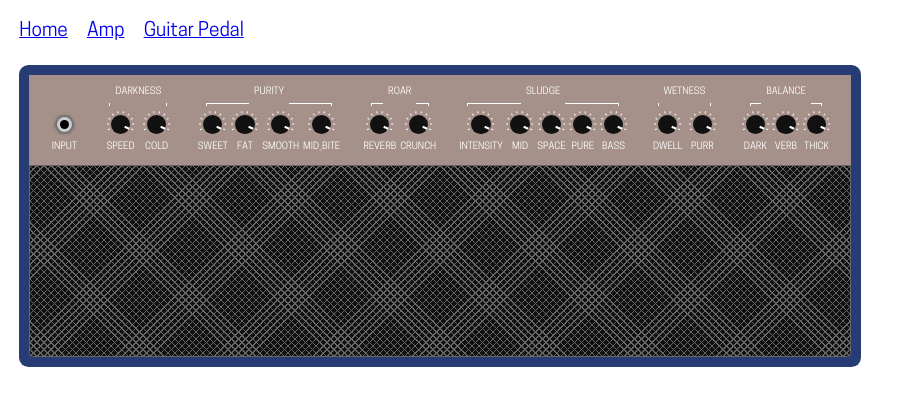
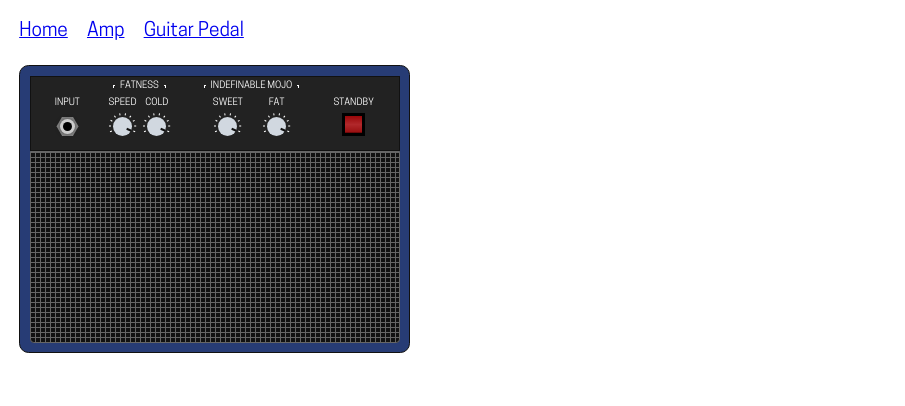
Before and after one commit to irskep/stevewater, a Vue app: page /#/amp/1596929835000 in a window 1280 px wide. Shown: the top 406 px of the page, without its empty margins (0-905 px from the left). Built offline with nearby package versions, Linux system fonts and the light colour scheme.

Commit message:
power switches

```diff
--- a/src/components/RandomGuitarAmpWithCopy.vue
+++ b/src/components/RandomGuitarAmpWithCopy.vue
@@ -13,12 +13,13 @@
 import { Prop, Component, Vue } from "vue-property-decorator";
 import { RNG } from "@/RNG";
 import GuitarAmp from "@/components/guitaramp/GuitarAmp.vue";
+import { GuitarAmpValues, ControlGroup } from "./guitaramp/GuitarAmpValues";
 import {
-  GuitarAmpValues,
-  ControlGroup,
-  Control
-} from "./guitaramp/GuitarAmpValues";
-import { ampKnobWords, ampKnobGroupWords } from "@/const";
+  ampKnobWords,
+  ampKnobGroupWords,
+  ampPowerColorCombos,
+  ampPowerWords
+} from "@/const";
 
 @Component({ components: { GuitarAmp } })
 export default class RandomGuitarPedalWithCopy extends Vue {
@@ -51,11 +52,13 @@ export default class RandomGuitarPedalWithCopy extends Vue {
             "switch1",
             "switch2"
           ]),
-          label: knobLabels.pop()!
+          label: knobLabels.pop() || ""
         });
       }
       groups.push(g);
     }
+
+    const powerSwitchWords = rng.shuffled(ampPowerWords);
 
     return {
       bgChoice: rng.getRandom(),
@@ -66,7 +69,12 @@ export default class RandomGuitarPedalWithCopy extends Vue {
       knobLabelPosition: rng.choice(["top", "bottom"]),
       groupLabelPosition: rng.choice(["top", "bottom"]),
       groups: groups,
-      height: rng.choice(["10em", "10em", "15em", "20em", "30em"])
+      height: rng.choice(["10em", "10em", "15em", "20em", "30em"]),
+      powerSwitches: rng.choice(ampPowerColorCombos).map((style, i) => ({
+        label: powerSwitchWords[i],
+        style: style
+      })),
+      powerSwitchStyle: rng.choice(["flat", "round"])
     };
   }
 }
--- a/src/components/guitaramp/AmpBody.vue
+++ b/src/components/guitaramp/AmpBody.vue
@@ -19,6 +19,7 @@ export default {
   background-color: var(--bg);
   color: var(--textOnBg);
   padding: 0.5em;
+  border: 1px solid #111;
 }
 
 .AmpBody__Inner {
--- a/src/components/guitaramp/AmpControlGroup.vue
+++ b/src/components/guitaramp/AmpControlGroup.vue
@@ -48,12 +48,27 @@ export default {
   display: flex;
   flex-direction: row;
   justify-content: space-around;
-  align-items: stretch;
+
+  &.m-top {
+    .SpacerLeft,
+    .SpacerRight {
+      flex-direction: column-reverse;
+    }
+  }
+  &.m-bottom {
+    align-items: flex-end;
+
+    .SpacerLeft,
+    .SpacerRight {
+      flex-direction: column;
+    }
+  }
 
   .Text {
     flex-grow: 0;
     margin: 0 0.5em;
     white-space: pre;
+    line-height: 1em;
   }
 
   .SpacerLeft,
@@ -63,35 +78,35 @@ export default {
     height: 100%;
 
     display: flex;
-    flex-direction: column-reverse;
     align-items: stretch;
   }
 
   &.m-top {
     .SpacerLeft_Inner,
     .SpacerRight_Inner {
-      margin-top: 1.1em;
-      height: 0.3em;
       border-top: 1px solid var(--textOnBg2);
+      margin-bottom: 0.1rem;
     }
   }
 
   &.m-bottom {
     .SpacerLeft_Inner,
     .SpacerRight_Inner {
-      margin-top: 0.8em;
-      min-width: 0.2em;
-      height: 0.3em;
+      margin-top: 0.1rem;
       border-bottom: 1px solid var(--textOnBg2);
     }
   }
 
   .SpacerLeft_Inner {
+    min-width: 0.2em;
+    height: 0.3em;
     margin-left: 1em;
     border-left: 1px solid var(--textOnBg2);
   }
 
   .SpacerRight_Inner {
+    min-width: 0.2em;
+    height: 0.3em;
     margin-right: 1em;
     border-right: 1px solid var(--textOnBg2);
   }
--- a/src/components/guitaramp/AmpControls.vue
+++ b/src/components/guitaramp/AmpControls.vue
@@ -20,6 +20,8 @@ export default {
   display: flex;
   flex-direction: row;
 
+  border: 1px solid rgba(0, 0, 0, 0.5);
+
   & > * {
     margin-right: 1em;
 
--- /dev/null
+++ b/src/components/guitaramp/BigSwitch.vue
@@ -0,0 +1,89 @@
+<template>
+  <div
+    :class="{
+      BigSwitchContainer: true,
+      [`m-${values.knobLabelPosition}`]: true
+    }"
+  >
+    <div v-if="label !== '&nbsp;'" class="Label">{{ label }}</div>
+    <div class="BigSwitch">
+      <div :class="{ BigSwitch_Switch: true, [`m-${color}`]: true }"></div>
+    </div>
+  </div>
+</template>
+
+<script>
+export default {
+  components: {},
+  props: { values: {}, label: {}, color: { default: "red" } }
+};
+</script>
+
+<style lang="scss">
+.BigSwitchContainer {
+  display: flex;
+  align-items: center;
+  --knobSize: 1.2em;
+
+  &.m-top {
+    margin-bottom: 0.5em;
+    flex-direction: column;
+
+    .BigSwitch {
+      margin-top: -0.2em;
+    }
+  }
+
+  &.m-bottom {
+    margin-top: 0.5em;
+    flex-direction: column-reverse;
+
+    .BigSwitch {
+      margin-bottom: -0.2em;
+    }
+  }
+
+  .Label {
+    font-size: 0.5em;
+    margin: 0 0.2em;
+    white-space: pre;
+  }
+
+  .BigSwitch {
+    position: relative;
+    width: var(--knobSize);
+    height: var(--knobSize);
+    margin: 0 0.3em;
+    padding: 0.15em;
+
+    background-color: #000;
+
+    display: flex;
+    justify-content: center;
+    align-items: center;
+
+    .BigSwitch_Switch {
+      width: 100%;
+      height: 100%;
+
+      background: linear-gradient(
+        0deg,
+        rgba(12, 15, 14, 1) 0%,
+        rgba(60, 60, 60, 1) 7%,
+        rgba(32, 33, 30, 1) 50%,
+        rgba(28, 26, 25, 1) 100%
+      );
+
+      &.m-red {
+        background: linear-gradient(
+          0deg,
+          rgba(81, 1, 3, 1) 0%,
+          rgba(155, 18, 19, 1) 7%,
+          rgba(177, 40, 43, 1) 50%,
+          rgba(153, 7, 9, 1) 100%
+        );
+      }
+    }
+  }
+}
+</style>
--- a/src/components/guitaramp/GuitarAmp.vue
+++ b/src/components/guitaramp/GuitarAmp.vue
@@ -10,6 +10,7 @@
             label="INPUT"
           ></InputJack>
         </AmpControlGroup>
+
         <AmpControlGroup
           v-for="group in values.groups"
           :hidden="false"
@@ -23,6 +24,16 @@
             :label="c.label"
             :values="values"
           ></AmpKnob>
+        </AmpControlGroup>
+
+        <AmpControlGroup :hidden="true" :values="values" label=" ">
+          <PowerSwitch
+            v-for="s in values.powerSwitches"
+            :s="s"
+            :values="values"
+            :key="s.label"
+          >
+          </PowerSwitch>
         </AmpControlGroup>
       </AmpControls>
       <CabGrill :values="values"></CabGrill>
@@ -43,22 +54,15 @@ Logo positions:
 */
 
 import { choiceItem } from "@/util";
-import makeImprovGenerators from "@/improvgrammar/makeImprovGenerators";
 import {
-  colorMap,
-  textColorMap,
-  bg2Colors,
-  bg2TextColors,
   fontSizes,
-  knobColors,
-  knobColors2,
-  knobColorsTick,
   fontFamilies,
-  colorKeys,
   ampPanelColors,
   ampPanelTextColors,
   ampKnobColors,
-  ampKnobColorsTick
+  ampKnobColorsTick,
+  ampBodyColors,
+  ampTextOnBodyColors
 } from "@/const";
 import AmpBody from "./AmpBody.vue";
 import AmpControls from "./AmpControls.vue";
@@ -66,6 +70,7 @@ import AmpControlGroup from "./AmpControlGroup.vue";
 import CabGrill from "./CabGrill.vue";
 import AmpKnob from "./AmpKnob.vue";
 import InputJack from "./InputJack.vue";
+import PowerSwitch from "./PowerSwitch.vue";
 
 export default {
   components: {
@@ -74,7 +79,8 @@ export default {
     CabGrill,
     AmpKnob,
     AmpControlGroup,
-    InputJack
+    InputJack,
+    PowerSwitch
   },
 
   props: [
@@ -90,8 +96,6 @@ export default {
     },
 
     rawStyle: function() {
-      const color = choiceItem(this.values.bgChoice, colorKeys);
-
       const font = choiceItem(this.values.fontChoice, fontFamilies);
       const fontSize = choiceItem(this.values.fontChoice, fontSizes);
 
@@ -103,8 +107,11 @@ export default {
       return `
         <style>
           .GuitarAmp#${this.ampID} {
-            --bg: ${colorMap[color]};
-            --textOnBg: ${textColorMap[color]};
+            --bg: ${choiceItem(this.values.bgChoice, ampBodyColors)};
+            --textOnBg: ${choiceItem(
+              this.values.bgChoice,
+              ampTextOnBodyColors
+            )};
             --knob: ${knobColor};
             --knobTick: ${knobColor2};
             --bg2: ${bg2};
--- /dev/null
+++ b/src/components/guitaramp/PowerSwitch.vue
@@ -0,0 +1,32 @@
+<template>
+  <div class="SomeSwitch">
+    <BigSwitch
+      v-if="values.powerSwitchStyle === 'flat'"
+      :values="values"
+      :color="s.style"
+      :label="s.label"
+    ></BigSwitch>
+    <FingerSwitch
+      v-if="values.powerSwitchStyle === 'round'"
+      :values="values"
+      :labelPosition="values.knobLabelPosition"
+      size="0.7em"
+      :label="s.label"
+    ></FingerSwitch>
+  </div>
+</template>
+
+<script>
+import FingerSwitch from "@/components/guitarpedal/FingerSwitch.vue";
+import BigSwitch from "./BigSwitch.vue";
+export default {
+  components: { FingerSwitch, BigSwitch },
+  props: { values: {}, s: {} }
+};
+</script>
+
+<style lang="scss">
+.SomeSwitch {
+  margin: 0 0.2em;
+}
+</style>
--- a/src/components/guitarpedal/FingerSwitch.vue
+++ b/src/components/guitarpedal/FingerSwitch.vue
@@ -1,18 +1,41 @@
 <template>
-  <div class="FingerSwitch">
-    <div v-if="label.trim() !== '&nbsp;'" class="SwitchLabel">{{ label }}</div>
-    <div v-if="label.trim() === '&nbsp;'" class="SwitchLabel">&nbsp;</div>
+  <div :class="{ FingerSwitch: true, [`m-${labelPosition}`]: true }">
+    <div
+      v-if="labelPosition === 'top' && label.trim() !== '&nbsp;'"
+      class="SwitchLabel"
+    >
+      {{ label }}
+    </div>
+    <div
+      v-if="labelPosition === 'top' && label.trim() === '&nbsp;'"
+      class="SwitchLabel"
+    >
+      &nbsp;
+    </div>
 
-    <div class="nested-hexagon-wrapper">
+    <div class="nested-hexagon-wrapper" :style="{ fontSize: size || '1em' }">
       <div class="hexagon-wrapper gray"><div class="hexagon"></div></div>
 
       <div class="bigcircle"></div>
       <div class="circle"></div>
     </div>
+
+    <div
+      v-if="labelPosition === 'bottom' && label.trim() !== '&nbsp;'"
+      class="SwitchLabel"
+    >
+      {{ label }}
+    </div>
+    <div
+      v-if="labelPosition === 'bottom' && label.trim() === '&nbsp;'"
+      class="SwitchLabel"
+    >
+      &nbsp;
+    </div>
   </div>
 </template>
 
-<style scoped>
+<style lang="scss" scoped>
 @media print {
   .circle,
   .bigcircle {
@@ -26,6 +49,10 @@
   display: flex;
   align-items: center;
   flex-direction: column;
+
+  &.m-bottom {
+    margin-top: 0.55em;
+  }
 }
 
 .SwitchLabel {
@@ -134,10 +161,14 @@
 
 <script>
 export default {
-  props: ["label", "appearance"],
+  props: {
+    label: { default: "" },
+    size: { default: "1em" },
+    labelPosition: { default: "top" }
+  },
 
   setup() {
     return {};
-  },
+  }
 };
 </script>
--- a/src/components/guitarpedal/Knob.vue
+++ b/src/components/guitarpedal/Knob.vue
@@ -1,7 +1,9 @@
 <template>
   <div class="KnobContainer">
     <div v-if="label !== '&nbsp;'" class="KnobLabel">{{ label }}</div>
-    <div v-if="label === '&nbsp;'" class="KnobLabel">&nbsp;</div>
+    <div v-if="label === '&nbsp;'" class="KnobLabel" style="visibility: hidden">
+      _
+    </div>
     <div class="Knob">
       <div class="Knob__Inner"></div>
     </div>
--- a/src/const.ts
+++ b/src/const.ts
@@ -24,12 +24,25 @@ export const textColorMap = {
 
 export const colorKeys: string[] = Object.keys(colorMap).sort();
 
-export const ampPanelColors = ["#a59189", "#dcc39e", "#58341a"];
-
-export const ampPanelTextColors = ["#fff", "#000", "#fff"];
-
+export const ampBodyColors = [
+  "#111",
+  "#222",
+  "#EE5A24",
+  "#273c75",
+  "#8c7ae6",
+  "#aaa"
+];
+export const ampTextOnBodyColors = [
+  "#fff",
+  "#fff",
+  "#000",
+  "#fff",
+  "#000",
+  "#000"
+];
+export const ampPanelColors = ["#a59189", "#dcc39e", "#58341a", "#222"];
+export const ampPanelTextColors = ["#fff", "#000", "#fff", "#fff"];
 export const ampKnobColors = ["#111", "#d1d8e0"];
-
 export const ampKnobColorsTick = ["#fff", "#111"];
 
 export const knobColors = [
@@ -125,6 +138,8 @@ export const ampKnobGroupWords = [
   "AMP",
   "FX",
   "TONE",
+  "CLASSIC GAIN",
+  "ULTRA GAIN",
 
   "MUD",
   "SLUDGE",
@@ -163,7 +178,6 @@ export const ampKnobGroupWords = [
   "EVENNESS",
   "FATNESS",
   "GENTLENESS",
-  "PUNCH",
   "PURITY",
   "RESONANCE",
   "RICHNESS",
@@ -246,4 +260,17 @@ export const ampKnobWords = [
   "ROAR"
 ];
 
-export const ampSwitchWords: [string, string][] = [["LEAD", "RHYTHM"]];
+export const ampSwitchWords: [string, string][] = [
+  ["LEAD", "RHYTHM"],
+  ["HOT", "COLD"],
+  ["HARD", "SOFT"]
+];
+
+export const ampPowerWords = ["OUTPUT", "POWER", "STANDBY"];
+
+export const ampPowerColorCombos: string[][] = [
+  ["black"],
+  ["red"],
+  ["black", "black"],
+  ["red", "red"]
+];
```
Also changed, not shown: src/components/guitaramp/GuitarAmpValues.ts (+7 -0 lines).
